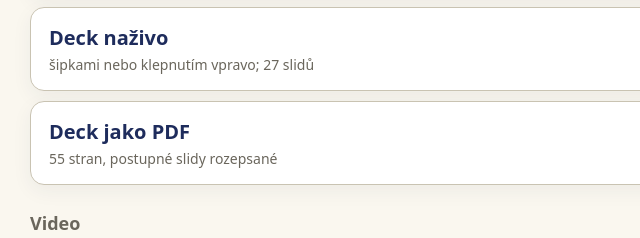
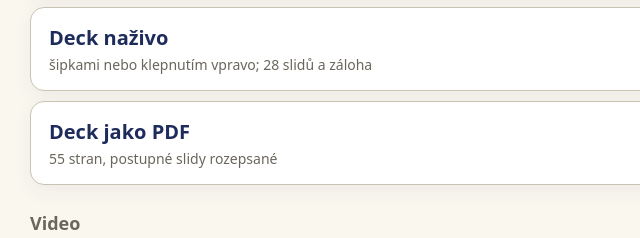
Before and after one commit to moudrkat/od-klavesnice-do-neuronu, a plain HTML site: page index.html in a window 1280 px wide. Shown: the part 434-672 px from the top of the page, 230-870 px from the left. Drawn offline with Linux system fonts and the light colour scheme.

Commit message:
update 2026-11-22

```diff
--- a/index.html
+++ b/index.html
@@ -6,7 +6,7 @@ h2{font-size:18px;margin:26px 0 8px;color:#6a665c;font-weight:600}ul{padding-lef
 <a class="card" href="README.md"><b>Průvodce: sedm lekcí</b><span>přednáška k vyzkoušení doma: co uvidíš, co spustit, co zkusit; bez GPU to jde taky</span></a>
 <a class="card" href="https://colab.research.google.com/github/moudrkat/od-klavesnice-do-neuronu/blob/main/lessons.ipynb"><b>Lekce v Colabu</b><span>GPU zdarma, pár minut, stejná čísla jako na slidech, a pak na tvém vlastním promptu</span></a>
 <a class="card" href="deck/vrstva20.html"><b>Vrstva 20, hands on</b><span>hlava a neuron po dávkách, co model napíše; interaktivně</span></a>
-<a class="card" href="deck/deck.html"><b>Deck naživo</b><span>šipkami nebo klepnutím vpravo; 27 slidů</span></a>
+<a class="card" href="deck/deck.html"><b>Deck naživo</b><span>šipkami nebo klepnutím vpravo; 28 slidů a záloha</span></a>
 <a class="card" href="deck.pdf"><b>Deck jako PDF</b><span>55 stran, postupné slidy rozepsané</span></a>
 <h2>Video</h2><ul><li><a href="videa/defense.mp4">probe chytí rizikový požadavek → zásah ho rozmělní</a></li></ul>
 <h2>Skripty a data ke každému číslu</h2><p><a href="REPRODUKCE.md">REPRODUKCE.md</a>: tabulka slide → skript → data. Složky <code>scripts/</code> (orchestrace, probe, zásahy) a <code>dovnitr/</code> (benchmarky, vrstvy, vrstva 20). Model: <code>Qwen/Qwen2.5-Coder-1.5B-Instruct</code>, běží na jedné herní kartě (RTX 4070 Ti SUPER, 99 tok/s).</p>
```
Also changed, not shown: deck/assets/readme/header.png, deck/assets/readme/l1.png, deck/assets/readme/l2.png, deck/assets/readme/l3.png, deck/assets/readme/l4.png, deck/assets/readme/l5.png, deck/assets/readme/l6.png, deck/assets/readme/l7.png, 5 other files.
